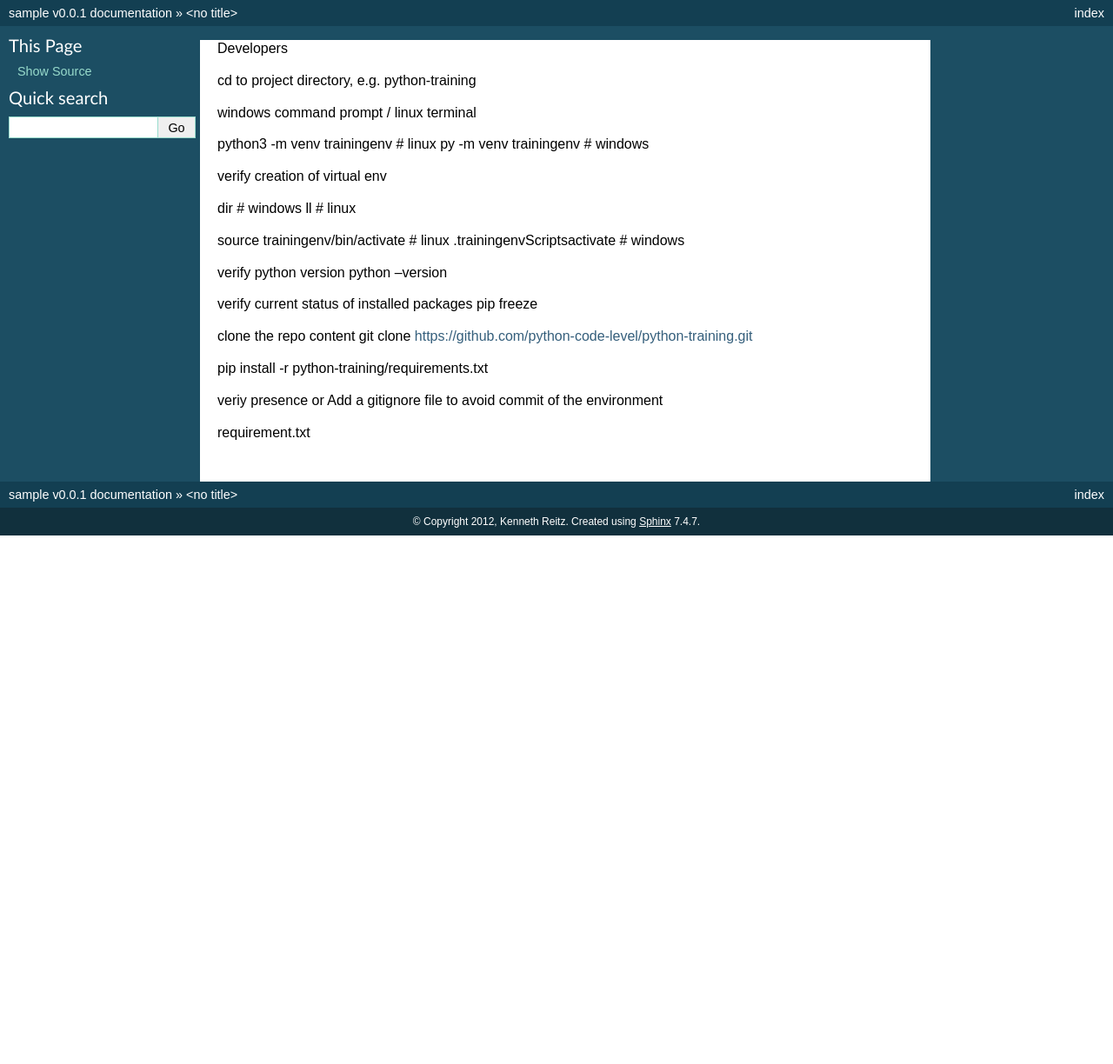
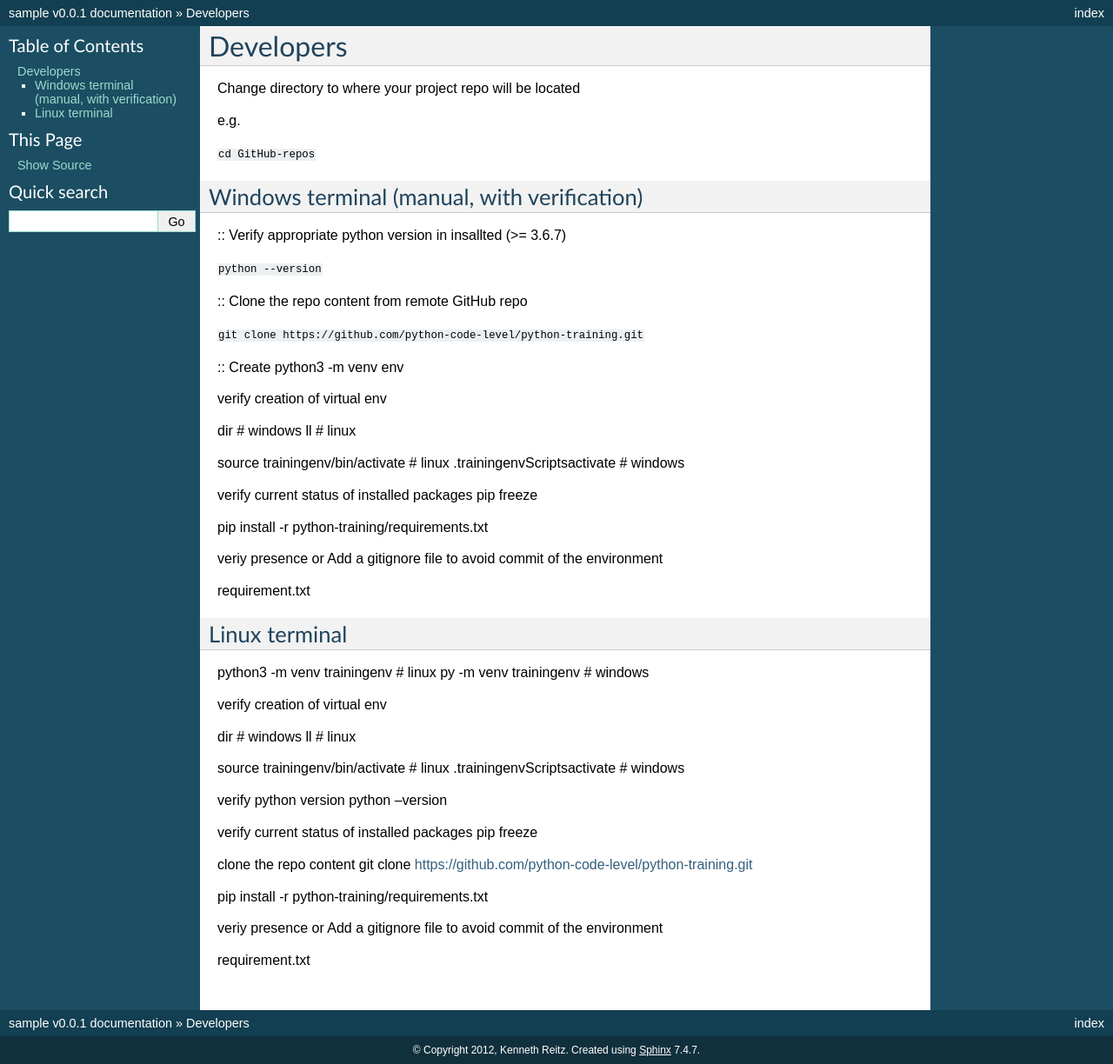
Before and after one commit to python-code-level/python-training, a Sphinx documentation site: the page built from docs/Setup-Developers.rst, in a window 1280 px wide. Shown: the whole page at 87% size. Built offline with Sphinx 7.4.7, drawn with Linux system fonts in a browser that asks for light colours; before the commit the page ends 900 px from its top, so only the background shows below that.

Commit message:
Update Setup-Developers.rst

```diff
--- a/docs/Setup-Developers.rst
+++ b/docs/Setup-Developers.rst
@@ -1,11 +1,47 @@
+Developers
+==========
+
+Change directory to where your project repo will be located
+
+e.g.
+
+``cd GitHub-repos``
+
+
+Windows terminal (manual, with verification)
+~~~~~~~~~~~~~~~~~~~~~~~~~~~~~~~~~~~~~~~~~~~~
+
+:: Verify appropriate python version in insallted (>= 3.6.7)
+
+``python --version``
+
+:: Clone the repo content from remote GitHub repo
+
+``git clone https://github.com/python-code-level/python-training.git``
+
+:: Create
+python3 -m venv env
+
+verify creation of virtual env
+
+dir # windows ll # linux
+
+source trainingenv/bin/activate # linux .trainingenvScriptsactivate # windows
 
 
 
-Developers
+verify current status of installed packages pip freeze
 
-cd to project directory, e.g. python-training
 
-windows command prompt / linux terminal
+pip install -r python-training/requirements.txt
+
+veriy presence or Add a gitignore file to avoid commit of the environment
+
+requirement.txt
+
+
+Linux terminal
+~~~~~~~~~~~~~~
 
 python3 -m venv trainingenv # linux py -m venv trainingenv # windows
 
```
